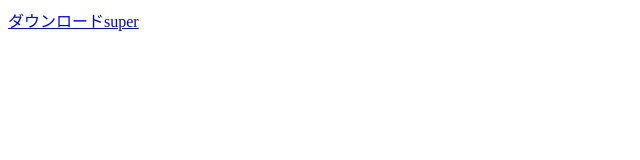
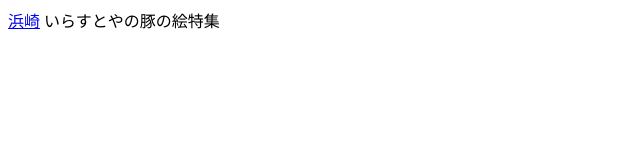
Before and after one commit to Sou36/unity, a plain HTML site: page srori.html in a window 1280 px wide. Shown: the whole page, without its empty margins (0-640 px from the left). Drawn offline with Linux system fonts and the light colour scheme.

Commit message:
Update srori.html

```diff
--- a/srori.html
+++ b/srori.html
@@ -1,6 +1,11 @@
 <html>
 <head><title>ダウンロードS</title></head>
 <body>
-<a href="hamasaki.zip" download>ダウンロードsuper</a>
+<table　border="1" wigth="700">
+<tr>
+<th><a href="hamasaki.zip" download>浜崎</a></th>
+<th>いらすとやの豚の絵特集</th>
+</tr>
+</table>
 </body>
 </html>
```
